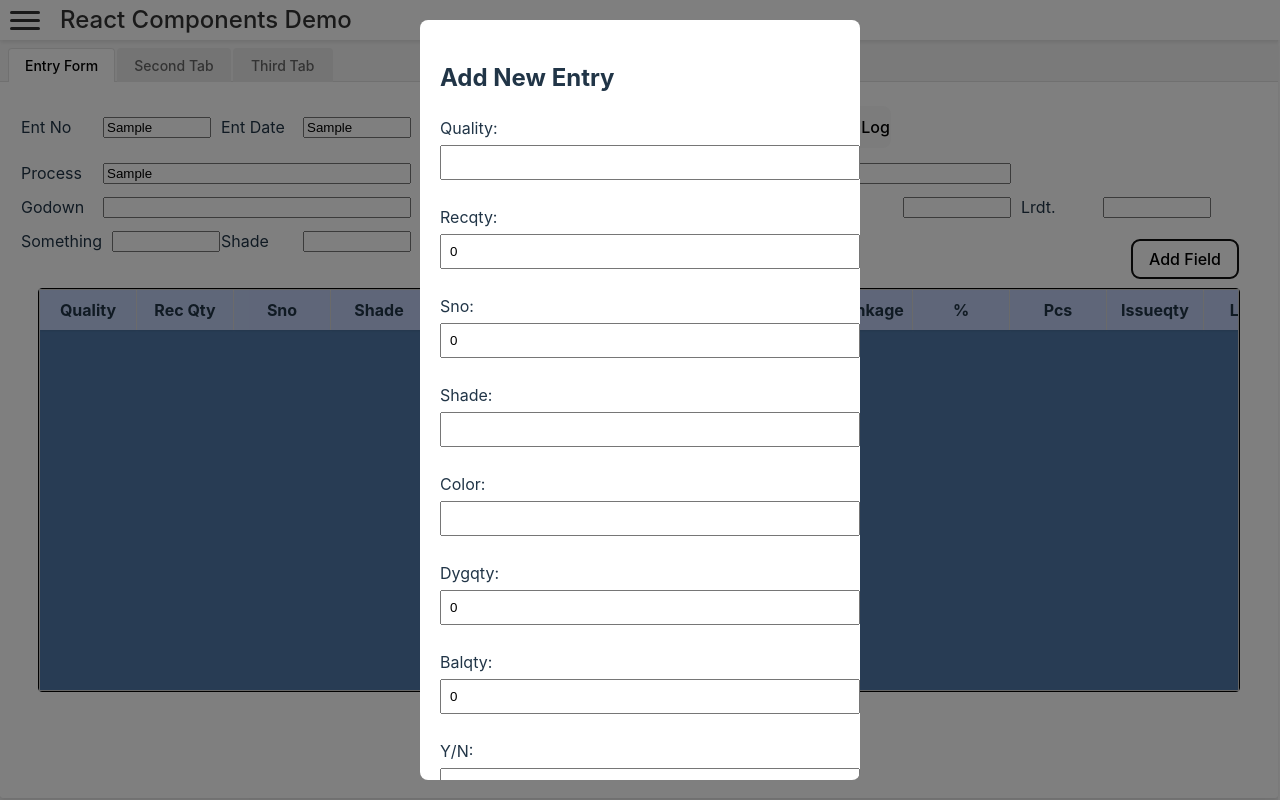
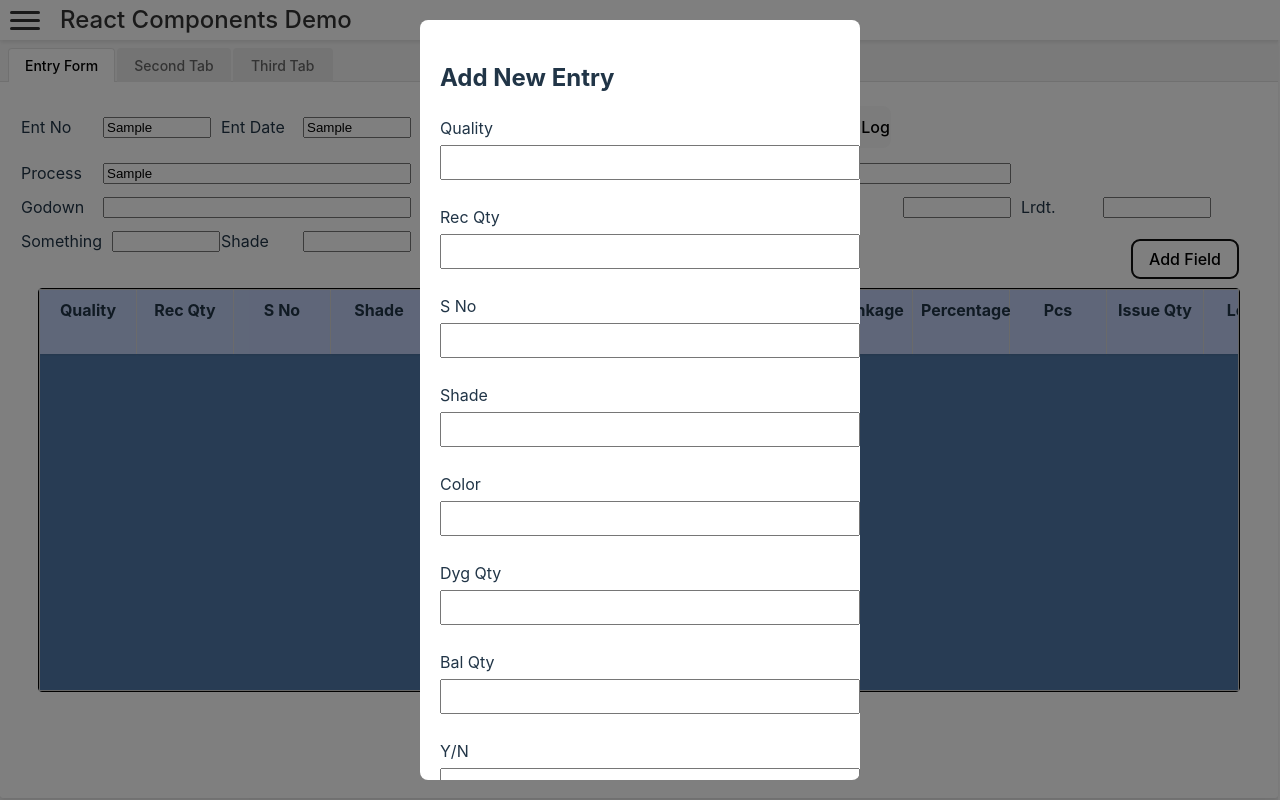
Before and after one commit to d-machine/ais-react, a React (Vite) app: page / in a window 1280 px wide. Both pictures are taken after typing "Sample", "Sample", "Sample", "Sample", "Sample", "Sample" into the empty fields and a click on the button "Add Field". Built offline with nearby package versions, Linux system fonts and the light colour scheme.

Commit message:
Do dynamic layout rendering in the grid

```diff
--- a/package.json
+++ b/package.json
@@ -10,6 +10,7 @@
     "preview": "vite preview"
   },
   "dependencies": {
+    "clsx": "^2.1.1",
     "react": "^18.3.1",
     "react-dom": "^18.3.1",
     "zustand": "^5.0.2"
--- a/src/components/Table/Modal.tsx
+++ b/src/components/Table/Modal.tsx
@@ -1,77 +1,28 @@
 import { useState } from "react";
 import styles from "./ModalForm.module.css";
 
-interface ModalFormProps {
+interface ModalFormProps {   fields: {
+  name: string;
+  type: string | number;
+  label: string;
+  minColumnWidth: string;
+  width: string;
+}[];
   onClose: () => void;
-  onAdd: (row: {
-    id: number;
-    quality: string;
-    Recqty: number;
-    Sno: number;
-    shade: string;
-    color: string;
-    Dygqty: number;
-    Balqty: number;
-    y_n: string;
-    shrinkage: number;
-    percentage: number;
-    pcs: number;
-    issueqty: number;
-    Lotno: number;
-    barcodeno: number;
-    Rack: string;
-  }) => void;
-}
+  onAdd: (row: { [key: string]: string | number }) => void; }
 
-export default function ModalForm({ onClose, onAdd }: ModalFormProps) {
-  const [quality, setQuality] = useState("");
-  const [Recqty, setRecqty] = useState(0);
-  const [Sno, setSno] = useState(0);
-  const [shade, setShade] = useState("");
-  const [color, setColor] = useState("");
-  const [Dygqty, setDygqty] = useState(0);
-  const [Balqty, setBalqty] = useState(0);
-  const [y_n, setYn] = useState("");
-  const [shrinkage, setShrinkage] = useState(0);
-  const [percentage, setPercentage] = useState(0);
-  const [pcs, setPcs] = useState(0);
-  const [issueqty, setIssueqty] = useState(0);
-  const [Lotno, setLotno] = useState(0);
-  const [barcodeno, setBarcodeno] = useState(0);
-  const [Rack, setRack] = useState("");
+export default function ModalForm({fields, onClose, onAdd }: ModalFormProps) {
+  const [formValues, setFormValues] = useState<{ [key: string]: string | number }>({});
 
-  const [errorMessage, setErrorMessage] = useState("");
+ // const [errorMessage, setErrorMessage] = useState("");
 
   const handleSubmit = () => {
-    if (y_n !== "Y" && y_n !== "N") {
-      setErrorMessage("Y/N must be 'Y' or 'N'.");
-      return;
-    }
-    if (percentage > 100) {
-      setErrorMessage("Percentage cannot exceed 100.");
-      return;
-    }
+
     const newRow = {
-      id: Date.now(),
-      quality,
-      Recqty,
-      Sno,
-      shade,
-      color,
-      Dygqty,
-      Balqty,
-      y_n,
-      shrinkage,
-      percentage,
-      pcs,
-      issueqty,
-      Lotno,
-      barcodeno,
-      Rack,
-    };
+      id: Date.now(),...formValues};
 
     onAdd(newRow);
-    setErrorMessage("");
+    //setErrorMessage("");
   };
 
   return (
@@ -80,130 +31,15 @@ export default function ModalForm({ onClose, onAdd }: ModalFormProps) {
         <h2>Add New Entry</h2>
 
         <form>
-          <label>
-            Quality:
-            <input
-              type="text"
-              value={quality}
-              onChange={(e) => setQuality(e.target.value)}
-            />
-          </label>
-          <label>
-            Recqty:
-            <input
-              type="number"
-              value={Recqty}
-              onChange={(e) => setRecqty(Number(e.target.value))}
-            />
-          </label>
-          <label>
-            Sno:
-            <input
-              type="number"
-              value={Sno}
-              onChange={(e) => setSno(Number(e.target.value))}
-            />
-          </label>
-          <label>
-            Shade:
-            <input
-              type="text"
-              value={shade}
-              onChange={(e) => setShade(e.target.value)}
-            />
-          </label>
-          <label>
-            Color:
-            <input
-              type="text"
-              value={color}
-              onChange={(e) => setColor(e.target.value)}
-            />
-          </label>
-          <label>
-            Dygqty:
-            <input
-              type="number"
-              value={Dygqty}
-              onChange={(e) => setDygqty(Number(e.target.value))}
-            />
-          </label>
-          <label>
-            Balqty:
-            <input
-              type="number"
-              value={Balqty}
-              onChange={(e) => setBalqty(Number(e.target.value))}
-            />
-          </label>
-          <label>
-            Y/N:
-            <input
-              type="text"
-              value={y_n}
-              onChange={(e) =>
-                setYn(e.target.value.toUpperCase().slice(0, 1))
-              }
-            />
-          </label>
-          <label>
-            Shrinkage:
-            <input
-              type="number"
-              value={shrinkage}
-              onChange={(e) => setShrinkage(Number(e.target.value))}
-            />
-          </label>
-          <label>
-            Percentage:
-            <input
-              type="number"
-              value={percentage}
-              onChange={(e) =>
-                setPercentage(Math.min(Number(e.target.value), 100))
-              }
-            />
-          </label>
-          <label>
-            Pcs:
-            <input
-              type="number"
-              value={pcs}
-              onChange={(e) => setPcs(Number(e.target.value))}
-            />
-          </label>
-          <label>
-            Issueqty:
-            <input
-              type="number"
-              value={issueqty}
-              onChange={(e) => setIssueqty(Number(e.target.value))}
-            />
-          </label>
-          <label>
-            Lotno:
-            <input
-              type="number"
-              value={Lotno}
-              onChange={(e) => setLotno(Number(e.target.value))}
-            />
-          </label>
-          <label>
-            Barcodeno:
-            <input
-              type="number"
-              value={barcodeno}
-              onChange={(e) => setBarcodeno(Number(e.target.value))}
-            />
-          </label>
-          <label>
-            Rack:
-            <input
-              type="text"
-              value={Rack}
-              onChange={(e) => setRack(e.target.value)}
-            />
-          </label>
+          {fields.map((field) => (
+            <label key={field.name}>
+              {field.label}
+              <input
+                type={field.type==='number' ? 'number' : 'text'}
+                value={formValues[field.name] || ""}
+                onChange={(e) => setFormValues({ ...formValues, [field.name]: e.target.value })}/>
+              </label>
+          ))}
           <div className={styles.actions}>
             <button type="button" onClick={handleSubmit}>
               Add
@@ -213,7 +49,7 @@ export default function ModalForm({ onClose, onAdd }: ModalFormProps) {
             </button>
           </div>
         </form>
-        {errorMessage && <p className={styles.error}>{errorMessage}</p>}
+        {/*errorMessage && <p className={styles.error}>{errorMessage}</p>*/}
       </div>
     </div>
   );
--- a/src/components/Table/Table.tsx
+++ b/src/components/Table/Table.tsx
@@ -4,11 +4,54 @@ import TableRow from "./TableRow";
 import ModalForm from "./Modal";
 import styles from "./Table.module.css";
 
+interface TableConfig {
+  section: string;
+  width: string;
+  fields: {
+    name: string;
+    type: string;
+    label: string;
+    minColumnWidth: string;
+    width: string;
+  }[];
+}
+
+
+const tableConfig: TableConfig = {
+  section: "table-grid",
+  width: "1200px",
+  fields :[
+    { name: "quality", type: "text", label: "Quality", minColumnWidth: "100px", width: "200px" },
+    { name: "Recqty", type: "number", label: "Rec Qty", minColumnWidth: "100px", width: "150px" },
+    { name: "Sno", type: "number", label: "S No", minColumnWidth: "100px", width: "100px" },
+    { name: "shade", type: "text", label: "Shade", minColumnWidth: "100px", width: "150px" },
+    { name: "color", type: "text", label: "Color", minColumnWidth: "100px", width: "150px" },
+    { name: "Dygqty", type: "number", label: "Dyg Qty", minColumnWidth: "100px", width: "150px" },
+    { name: "Balqty", type: "number", label: "Bal Qty", minColumnWidth: "100px", width: "150px" },
+    { name: "y_n", type: "text", label: "Y/N", minColumnWidth: "100px", width: "100px" },
+    { name: "shrinkage", type: "number", label: "Shrinkage", minColumnWidth: "100px", width: "150px" },
+    { name: "percentage", type: "number", label: "Percentage", minColumnWidth: "100px", width: "150px" },
+    { name: "pcs", type: "number", label: "Pcs", minColumnWidth: "100px", width: "150px" },
+    { name: "issueqty", type: "number", label: "Issue Qty", minColumnWidth: "100px", width: "150px" },
+    { name: "Lotno", type: "number", label: "Lot No", minColumnWidth: "100px", width: "150px" },
+    { name: "barcodeno", type: "number", label: "Barcode No", minColumnWidth: "100px", width: "150px" },
+    { name: "Rack", type: "text", label: "Rack", minColumnWidth: "100px", width: "150px" }
+  ]
+
+};
+
 export default function Table() {
+
+
+
   const [isModalOpen, setIsModalOpen] = useState(false);
-  const [rows, setRows] = useState<Array<{ id: number; quality: string;Recqty: number;Sno:number; shade: string; color: string;Dygqty:number;Balqty:number;y_n:string;shrinkage:number;percentage:number;pcs:number;issueqty:number;Lotno:number;barcodeno:number;Rack:string; }>>([]);
 
-  const handleAddRow = (newRow: { id: number; quality: string;Recqty: number;Sno:number; shade: string; color: string;Dygqty:number;Balqty:number;y_n:string;shrinkage:number;percentage:number;pcs:number;issueqty:number;Lotno:number;barcodeno:number;Rack:string; }) => {
+const [rows, setRows] = useState<
+    { [key: string]: string | number }[]
+  >([]);
+
+
+  const handleAddRow = (newRow: { [key: string]: string | number }) => {
     setRows([...rows, newRow]);
   };
 
@@ -18,15 +61,19 @@ export default function Table() {
         Add Field
       </button>
       <div className={styles.table}>
-        <TableHeader />
+        <TableHeader fields={tableConfig.fields} />
+
         <div className={styles.tableBody}>
           {rows.map((row) => (
-            <TableRow key={row.id} data={row} />
+            <TableRow key={row.id} data={row} fields={tableConfig.fields} />
           ))}
         </div>
       </div>
       {isModalOpen && (
         <ModalForm
+
+        fields={tableConfig.fields}
+
           onClose={() => setIsModalOpen(false)}
           onAdd={(newRow) => {
             handleAddRow(newRow);
--- a/src/components/Table/TableHeader.tsx
+++ b/src/components/Table/TableHeader.tsx
@@ -1,8 +1,24 @@
 import styles from "./TableHeader.module.css";
 
-export default function TableHeader() {
+interface TableHeaderProps {
+  fields: {
+    name: string;
+    label: string;
+    minColumnWidth: string;
+    width: string;
+  }[];
+}
+export default function TableHeader({fields}: TableHeaderProps) {
   return (
     <div className={styles.headerRow}>
+
+      {
+        fields.map((field) => (
+          <div className={styles.headerCell}>{field.label}</div>
+        ))
+      }
+
+{/*
       <div className={styles.headerCell}>Quality</div>
       <div className={styles.headerCell}>Rec Qty</div>
       <div className={styles.headerCell}>Sno</div>
@@ -17,7 +33,7 @@ export default function TableHeader() {
       <div className={styles.headerCell}>Issueqty</div>
       <div className={styles.headerCell}>Lotno</div>
       <div className={styles.headerCell}>Barcodeno</div>
-      <div className={styles.headerCell}>Rack</div>
+      <div className={styles.headerCell}>Rack</div> */}
     </div>
   );
 }
--- a/src/components/Table/TableRow.tsx
+++ b/src/components/Table/TableRow.tsx
@@ -1,30 +1,54 @@
 
 import styles from "./TableRow.module.css";
 
+import clsx from 'clsx';
+
+// interface TableRowProps {
+//   data: {
+//     id: number;
+//     quality: string;
+//     Recqty: number;
+//     Sno: number;
+//     shade: string;
+//     color: string;
+//     Dygqty: number;
+//     Balqty: number;
+//     y_n: string;
+//     shrinkage: number;
+//     percentage: number;
+//     pcs: number;
+//     issueqty: number;
+//     Lotno: number;
+//     barcodeno: number;
+//     Rack: string;
+//   };
+// }
+
 interface TableRowProps {
-  data: {
-    id: number;
-    quality: string;
-    Recqty: number;
-    Sno: number;
-    shade: string;
-    color: string;
-    Dygqty: number;
-    Balqty: number;
-    y_n: string;
-    shrinkage: number;
-    percentage: number;
-    pcs: number;
-    issueqty: number;
-    Lotno: number;
-    barcodeno: number;
-    Rack: string;
-  };
+  data: { [key: string]: string | number };
+  fields: {
+    name: string;
+    type: string | number;
+    minColumnWidth: string;
+    width: string;
+  }[];
 }
 
-export default function TableRow({ data }: TableRowProps) {
+export default function TableRow({ data,fields }: TableRowProps) {
   return (
     <div className={styles.row}>
+      {
+        fields.map((field, index) => (
+          <div
+            key={index}
+            className={clsx(styles.cell,field.type === 'number' ? styles.cellRight : styles.cellLeft)}
+          >
+            {data[field.name]}
+          </div>
+        ))
+      }
+
+{/*
       <div className={styles.cell+' '+styles.cellLeft}>{data.quality}</div>
       <div className={styles.cell+' '+styles.cellRight}>{data.Recqty}</div>
       <div className={styles.cell+' '+styles.cellRight}>{data.Sno}</div>
@@ -39,7 +63,7 @@ export default function TableRow({ data }: TableRowProps) {
       <div className={styles.cell+' '+styles.cellRight}>{data.issueqty}</div>
       <div className={styles.cell+' '+styles.cellRight}>{data.Lotno}</div>
       <div className={styles.cell+' '+styles.cellRight}>{data.barcodeno}</div>
-      <div className={styles.cell+' '+styles.cellLeft}>{data.Rack}</div>
+      <div className={styles.cell+' '+styles.cellLeft}>{data.Rack}</div> */}
     </div>
   );
 }
```
Also changed, not shown: 1 other file (tests, documents, lock files or other folders).
